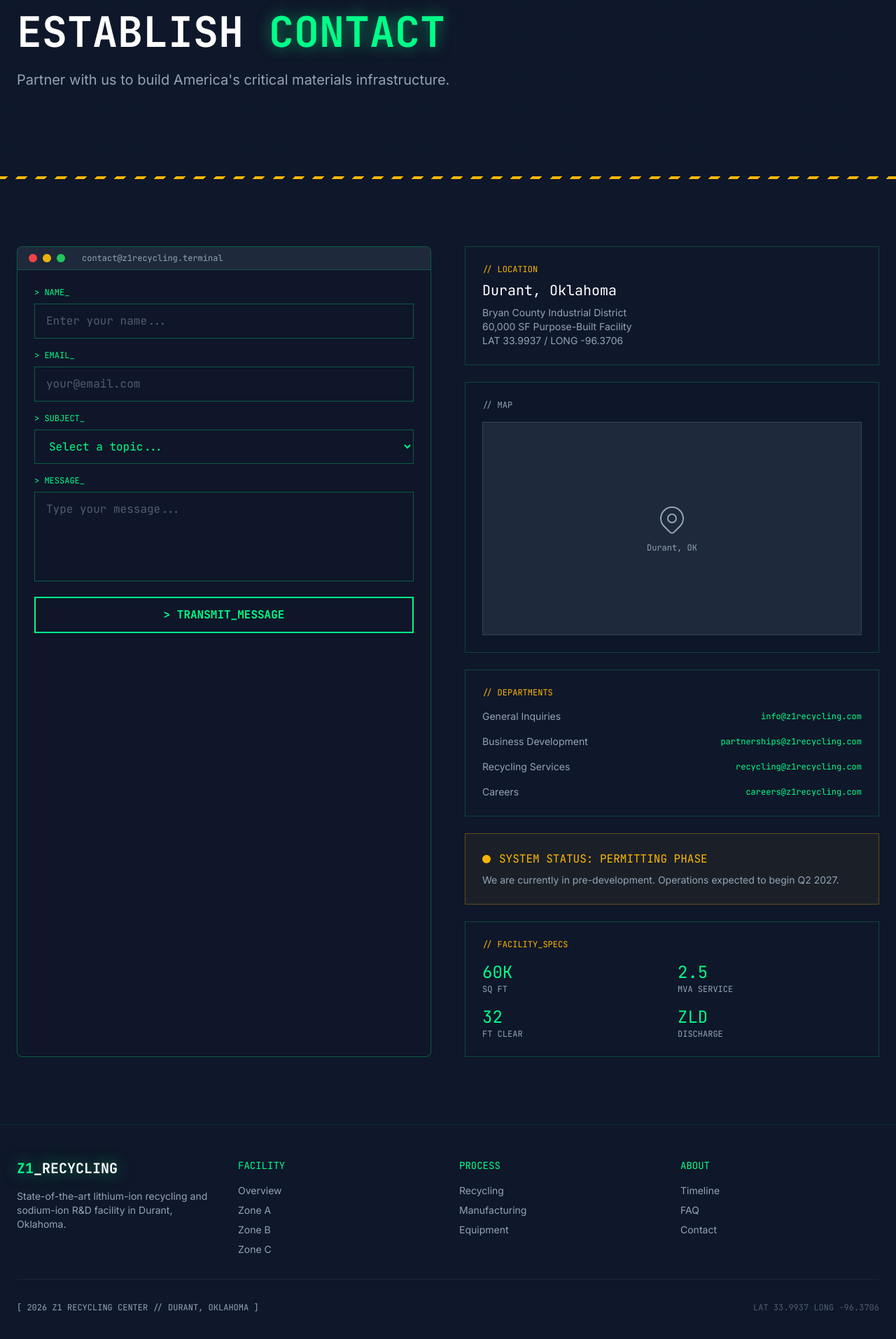
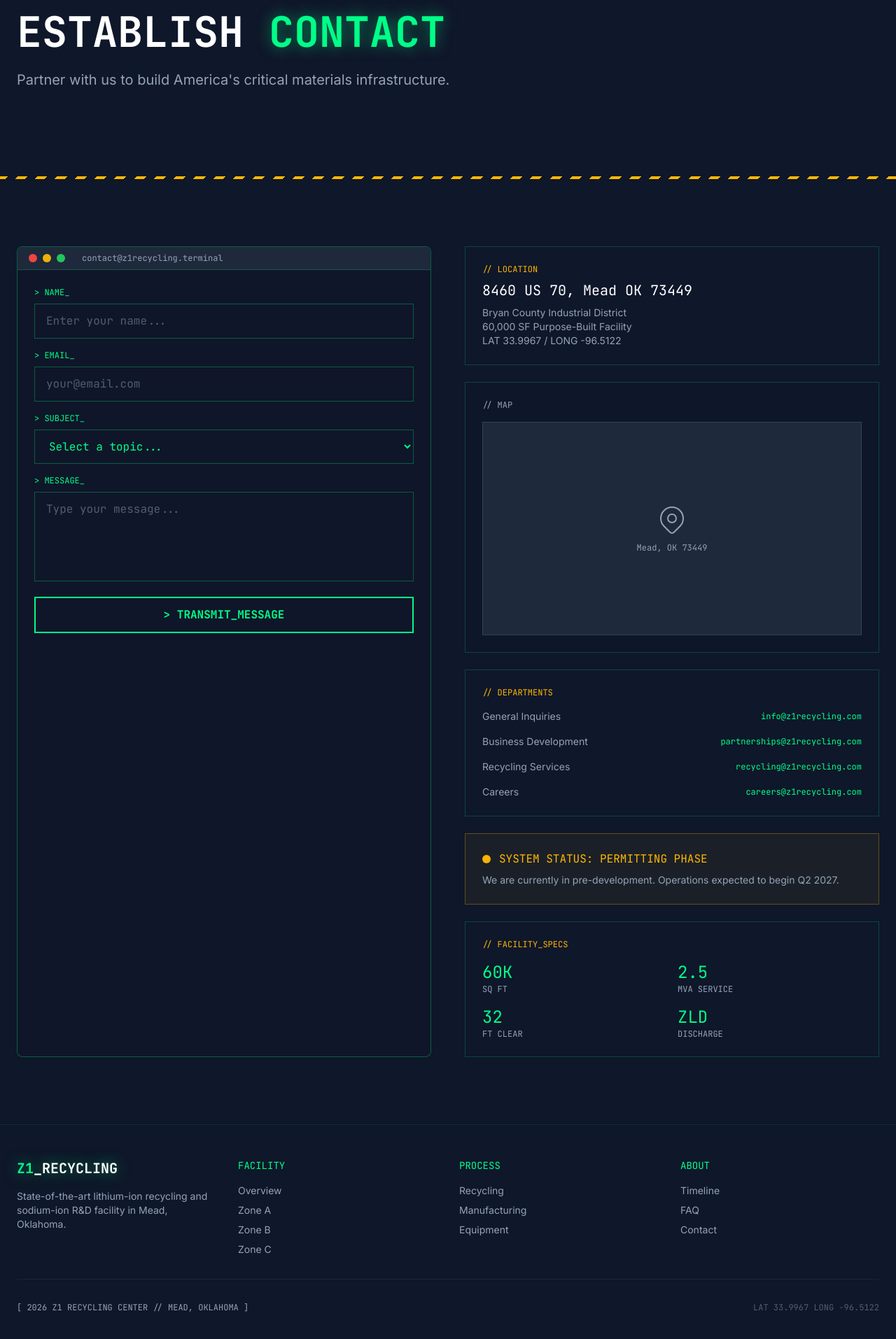
Before and after one commit to UDGOK/z1recycle, a React (Vite) app: page /about/contact in a window 1280 px wide. Shown: the part 144-2058 px from the top of the page at 70% size. Built offline with nearby package versions, Linux system fonts and the light colour scheme.

Commit message:
Update facility address to 8460 US 70, Mead OK 73449

```diff
--- a/src/components/ContactSection.tsx
+++ b/src/components/ContactSection.tsx
@@ -135,11 +135,11 @@ export default function ContactSection() {
             {/* Location */}
             <div className="border border-neon/20 p-6">
               <div className="font-mono text-xs text-amber mb-2">// LOCATION</div>
-              <div className="font-mono text-xl text-white mb-2">Durant, Oklahoma</div>
+              <div className="font-mono text-xl text-white mb-2">8460 US 70, Mead OK 73449</div>
               <div className="text-muted text-sm">
                 Bryan County Industrial District<br />
                 60,000 SF Purpose-Built Facility<br />
-                LAT 33.9937 / LONG -96.3706
+                LAT 33.9967 / LONG -96.5122
               </div>
             </div>
 
--- a/src/components/Footer.tsx
+++ b/src/components/Footer.tsx
@@ -34,7 +34,7 @@ export default function Footer() {
           className="mt-8 pt-8 border-t border-muted/10 text-center"
         >
           <div className="font-mono text-xs text-muted/50">
-            CLOSING THE LOOP // DURANT, OKLAHOMA // LAT 33.9937 LONG -96.3706
+            CLOSING THE LOOP // 8460 US 70, MEAD OK 73449 // LAT 33.9967 LONG -96.5122
           </div>
         </motion.div>
       </div>
--- a/src/components/HeroSection.tsx
+++ b/src/components/HeroSection.tsx
@@ -179,7 +179,7 @@ export default function HeroSection() {
         >
           {/* Technical annotation */}
           <div className="font-mono text-xs text-muted mb-4 tracking-widest">
-            [ DURANT, OKLAHOMA // LAT 33.9937 LONG -96.3706 ]
+            [ 8460 US 70, MEAD OK 73449 // LAT 33.9967 LONG -96.5122 ]
           </div>
 
           <h1 className="font-mono text-4xl md:text-6xl lg:text-7xl font-bold mb-6 leading-tight">
--- a/src/components/layout/Footer.tsx
+++ b/src/components/layout/Footer.tsx
@@ -10,7 +10,7 @@ export default function Footer() {
               Z1<span className="text-white">_RECYCLING</span>
             </Link>
             <p className="text-muted text-sm mt-4">
-              State-of-the-art lithium-ion recycling and sodium-ion R&D facility in Durant, Oklahoma.
+              State-of-the-art lithium-ion recycling and sodium-ion R&D facility in Mead, Oklahoma.
             </p>
           </div>
 
@@ -45,10 +45,10 @@ export default function Footer() {
 
         <div className="pt-8 border-t border-muted/10 flex flex-col md:flex-row items-center justify-between gap-4">
           <div className="font-mono text-xs text-muted">
-            [ 2026 Z1 RECYCLING CENTER // DURANT, OKLAHOMA ]
+            [ 2026 Z1 RECYCLING CENTER // MEAD, OKLAHOMA ]
           </div>
           <div className="font-mono text-xs text-muted/50">
-            LAT 33.9937 LONG -96.3706
+            LAT 33.9967 LONG -96.5122
           </div>
         </div>
       </div>
--- a/src/pages/Home.tsx
+++ b/src/pages/Home.tsx
@@ -187,7 +187,7 @@ export default function Home() {
               transition={{ delay: 0.3 }}
               className="font-mono text-xs text-cyan-400/70 mb-6 tracking-widest"
             >
-              [ DURANT, OKLAHOMA // LAT 33.9937 LONG -96.3706 ]
+              [ 8460 US 70, MEAD OK 73449 // LAT 33.9967 LONG -96.5122 ]
             </motion.div>
 
             {/* Main headline */}
--- a/src/pages/about/Contact.tsx
+++ b/src/pages/about/Contact.tsx
@@ -133,11 +133,11 @@ export default function Contact() {
               {/* Location */}
               <div className="border border-neon/20 p-6">
                 <div className="font-mono text-xs text-amber mb-2">// LOCATION</div>
-                <div className="font-mono text-xl text-white mb-2">Durant, Oklahoma</div>
+                <div className="font-mono text-xl text-white mb-2">8460 US 70, Mead OK 73449</div>
                 <div className="text-muted text-sm">
                   Bryan County Industrial District<br />
                   60,000 SF Purpose-Built Facility<br />
-                  LAT 33.9937 / LONG -96.3706
+                  LAT 33.9967 / LONG -96.5122
                 </div>
               </div>
 
@@ -150,7 +150,7 @@ export default function Contact() {
                       <path strokeLinecap="round" strokeLinejoin="round" strokeWidth={1} d="M17.657 16.657L13.414 20.9a1.998 1.998 0 01-2.827 0l-4.244-4.243a8 8 0 1111.314 0z" />
                       <path strokeLinecap="round" strokeLinejoin="round" strokeWidth={1} d="M15 11a3 3 0 11-6 0 3 3 0 016 0z" />
                     </svg>
-                    <div className="font-mono text-xs text-muted">Durant, OK</div>
+                    <div className="font-mono text-xs text-muted">Mead, OK 73449</div>
                   </div>
                 </div>
               </div>
--- a/src/pages/about/FAQ.tsx
+++ b/src/pages/about/FAQ.tsx
@@ -20,11 +20,11 @@ const faqData: FAQCategory[] = [
     items: [
       {
         question: 'What is Z1 Recycling Center?',
-        answer: 'Z1 Recycling Center is a 60,000 SF state-of-the-art facility in Durant, Oklahoma dedicated to lithium-ion battery recycling and sodium-ion battery research and development. We recover valuable materials from end-of-life batteries and use them to manufacture next-generation energy storage solutions.',
+        answer: 'Z1 Recycling Center is a 60,000 SF state-of-the-art facility in Mead, Oklahoma dedicated to lithium-ion battery recycling and sodium-ion battery research and development. We recover valuable materials from end-of-life batteries and use them to manufacture next-generation energy storage solutions.',
       },
       {
         question: 'Where is the facility located?',
-        answer: 'The facility is located in Bryan County, Durant, Oklahoma (coordinates: LAT 33.9937, LONG -96.3706). Durant was selected for its proximity to major transportation routes, favorable business climate, and skilled workforce.',
+        answer: 'The facility is located at 8460 US 70, Mead, Oklahoma 73449 (coordinates: LAT 33.9967, LONG -96.5122). This location was selected for its proximity to major transportation routes, favorable business climate, and skilled workforce.',
       },
       {
         question: 'When will the facility be operational?',
```
